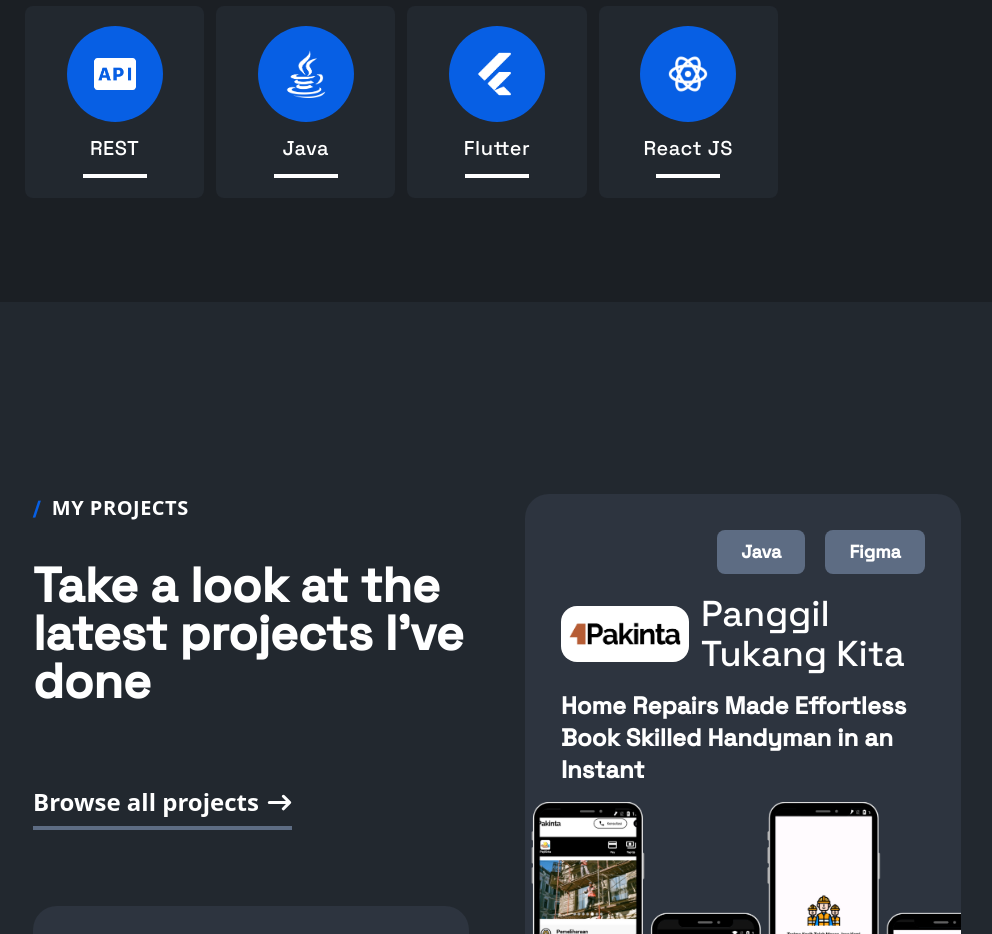
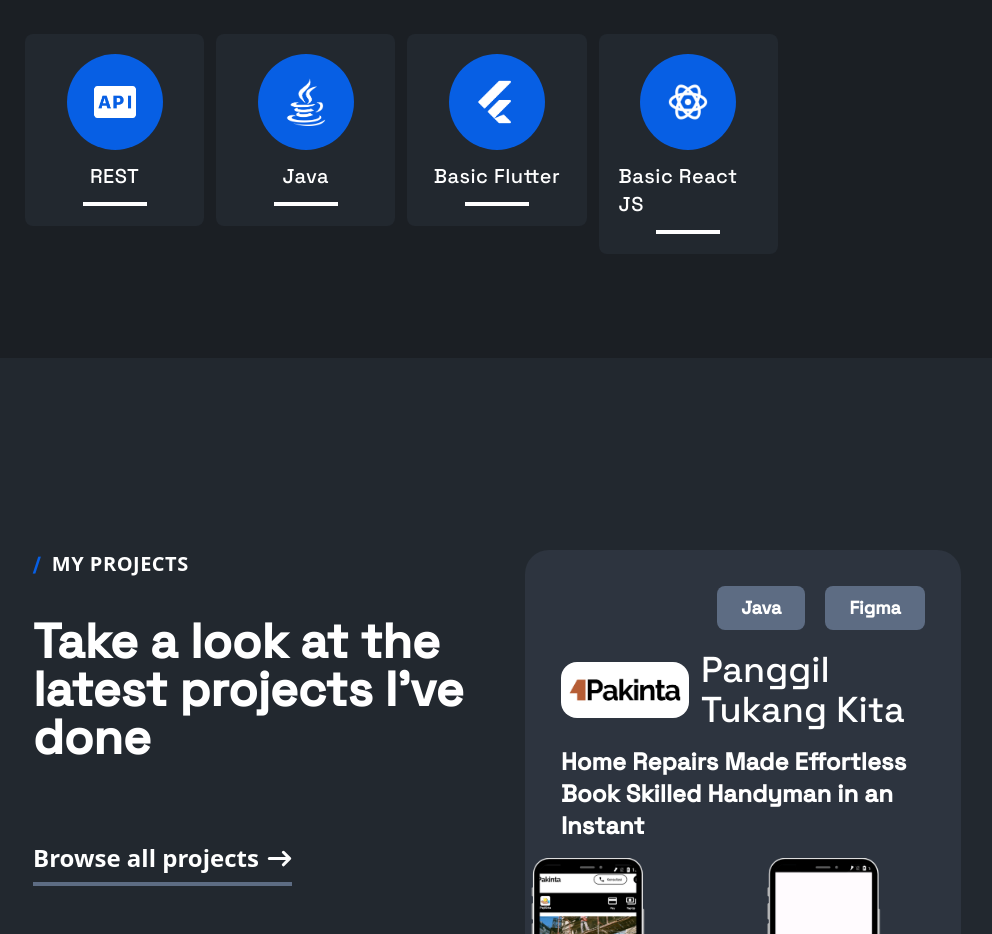
Before and after one commit to MuchtarAdam/Portfolio, a website: page index.html in a window 1280 px wide. Shown: the part 2760-3694 px from the top of the page, without its empty margins (143-1135 px from the left). Drawn offline with nearby package versions, Linux system fonts and the light colour scheme; files whose address does not match are found by name.

Commit message:
skills update

```diff
--- a/index.html
+++ b/index.html
@@ -580,7 +580,7 @@
 
                 </div>
 
-                <div class="my-3 text-lg lg:text-xl xl:font-medium xl:tracking-wide">Flutter</div>
+                <div class="my-3 text-lg lg:text-xl xl:font-medium xl:tracking-wide">Basic Flutter</div>
 
                 <div class="w-16 h-1 transition-all duration-300 bg-white line md:group-hover:w-32"></div>
 
@@ -597,7 +597,7 @@
 
                 </div>
 
-                <div class="my-3 text-lg lg:text-xl xl:font-medium xl:tracking-wide">React JS</div>
+                <div class="my-3 text-lg lg:text-xl xl:font-medium xl:tracking-wide">Basic React JS</div>
 
                 <div class="w-16 h-1 transition-all duration-300 bg-white line md:group-hover:w-32"></div>
 
```
